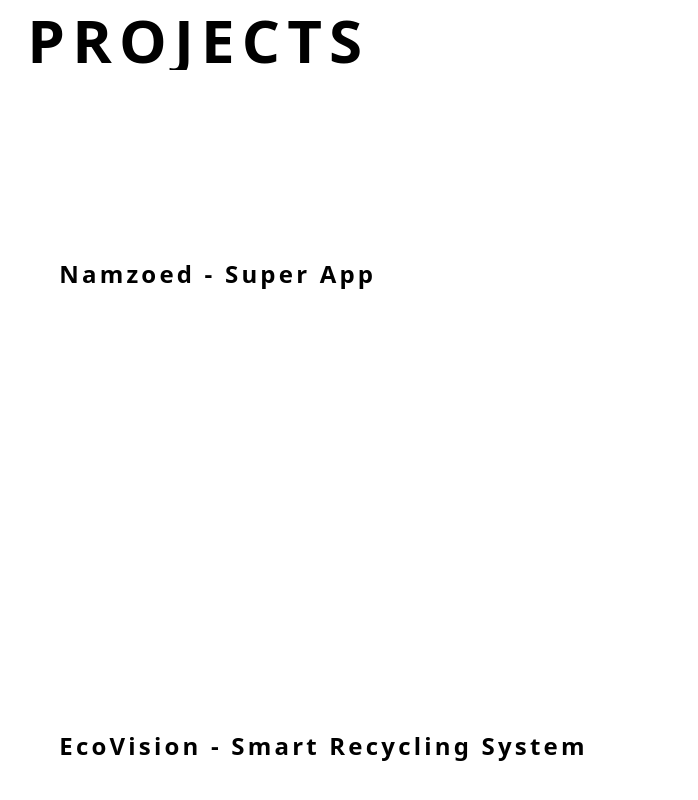
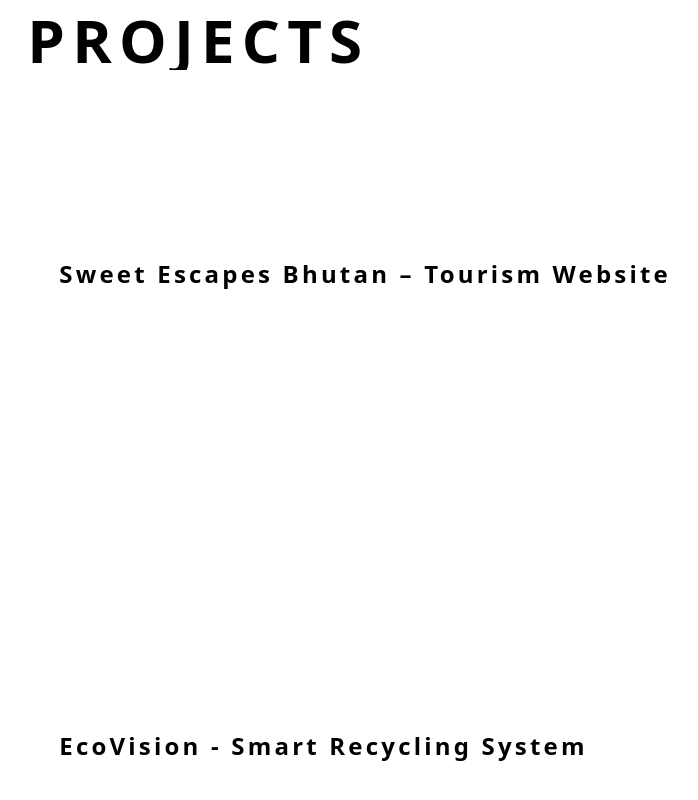
Before and after one commit to MeowwKun/MeowKun-Portfolio, a Next.js app: page / in a window 1280 px wide. Shown: the part 2312-3112 px from the top of the page, without its empty margins (181-879 px from the left). Built offline with nearby package versions, Linux system fonts and the light colour scheme.

Commit message:
Projects edit

```diff
--- a/app/components/NavBar.tsx
+++ b/app/components/NavBar.tsx
@@ -137,19 +137,12 @@ export default function NavBar() {
 
   return (
     <>
-      {/* Fixed Navbar */}
       <div className="fixed top-0 left-0 w-full z-[60] px-6 py-4">
         <div className="flex justify-between items-center">
           <LogoLink onNavigate={isMenuOpen ? closeMenu : undefined} />
 
           {!isMenuOpen && (
             <div className="flex items-center gap-3">
-              <Link
-                href="/case-studies"
-                className="hidden rounded-full border border-white/15 bg-white/8 px-4 py-2 text-[10px] font-semibold uppercase tracking-[0.28em] text-white/85 transition-all duration-300 hover:-translate-y-0.5 hover:bg-white/12 sm:inline-flex"
-              >
-                Case Studies
-              </Link>
               <MenuOpenBtn onClick={() => setIsMenuOpen(true)} />
             </div>
           )}
--- a/app/data/projects.ts
+++ b/app/data/projects.ts
@@ -12,19 +12,19 @@ export interface ProjectStory {
 }
 
 export const projectStories: ProjectStory[] = [
-	{
+{
 		id: "01",
-		title: "Namzoed - Super App",
+		title: "Sweet Escapes Bhutan – Tourism Website",
 		year: "2026",
-		role: "Web Developer",
+		role: "Developer",
 		concept:
-			"Built a responsive web platform with expressive motion and a clear, fast structure for daily use.",
-		why: "To make a super app feel lightweight, elegant, and reliable.",
-		tech: ["Next.js", "Supabase", "GSAP", "HTML/CSS/JS"],
+			"Developed a responsive tourism website with a focus on modern UI, performance, and user experience.",
+		why: "To create a seamless and visually engaging platform for exploring tourism experiences in Bhutan.",
+		tech: ["Next.js", "Tailwind", "Vercel"],
 		challenge:
-			"Keeping animation fluid while maintaining performance and SEO clarity through Google Search Console.",
-		atmosphere: "Deep greens, clean surfaces, patient motion.",
-		interaction: "Soft page transitions, gentle micro-reveals, smooth GSAP easing.",
+			"Balancing visual richness with fast loading speeds and responsive performance across devices.",
+		atmosphere: "Modern layouts, vibrant visuals, smooth navigation.",
+		interaction: "Responsive transitions, clean animations, intuitive browsing experience.",
 	},
 	{
 		id: "02",
```
